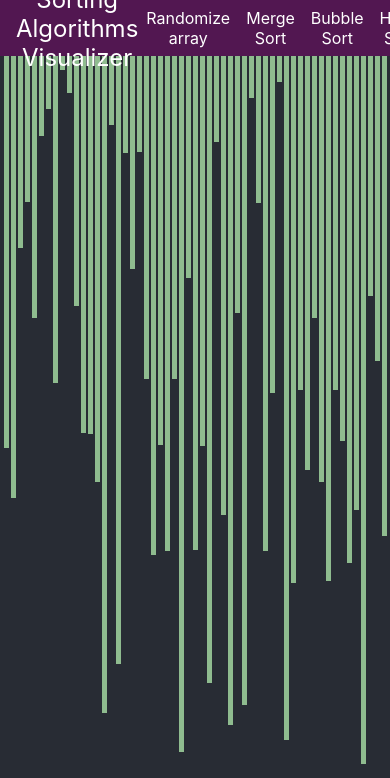
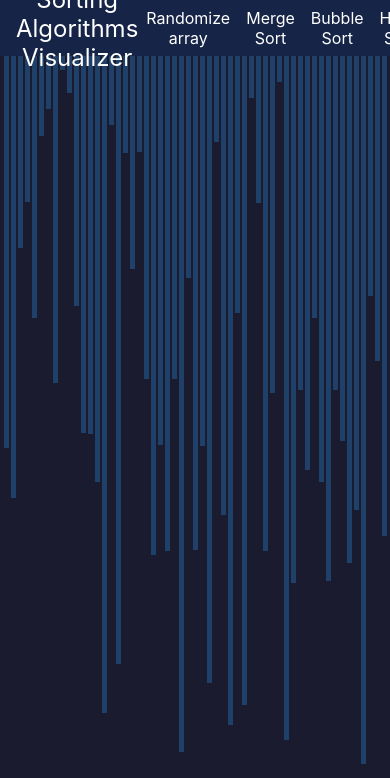
Before and after one commit to venturk/Sorting-Algorithms-Visualizer, a React (Create React App) app: page / in a window 390 px wide. Shown: the top 778 px of the page. Built offline with nearby package versions, Linux system fonts and the light colour scheme.

Commit message:
Fixed toolbar in phone view.

```diff
--- a/src/App.css
+++ b/src/App.css
@@ -1,5 +1,5 @@
 .App {
-  background-color: #282c34;
+  background-color: #1b1b2f;
   min-height: 100vh;
   text-align: center;
   flex-direction: column;
--- a/src/sortingVisualizer/SortingVisualizer.css
+++ b/src/sortingVisualizer/SortingVisualizer.css
@@ -6,6 +6,6 @@
     width: 5px;
     margin: 0 1px;
     font-size: 0px;
-    background-color: DarkSeaGreen;
+    background-color: #1f4068;
     display: inline-block;
 }
--- a/src/sortingVisualizer/sortingAnimationFromSequence.jsx
+++ b/src/sortingVisualizer/sortingAnimationFromSequence.jsx
@@ -1,6 +1,6 @@
-const PRIMARY_COLOR = 'DarkSeaGreen';
-const COMPARISON_COLOR = 'red';
-const FINAL_COLOR = 'Salmon';
+const PRIMARY_COLOR = '#73f7dd';
+const COMPARISON_COLOR = "#e43f5a";
+const FINAL_COLOR = "#e43f5a";
 
 
 export default class SortingAnimationFromSequence {
--- a/src/toolbar/Toolbar.css
+++ b/src/toolbar/Toolbar.css
@@ -3,7 +3,7 @@
     width: 100%;
     top: 0;
     left: 0;
-    background: #521751;
+    background: #162447;
     height: 56px;
 }
 
```
